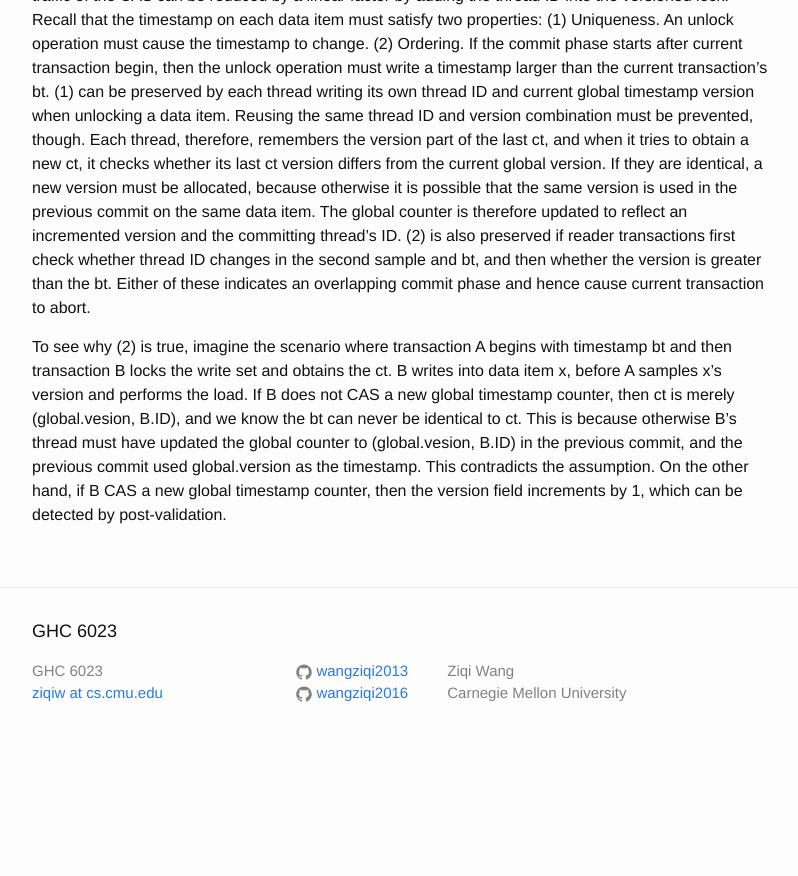
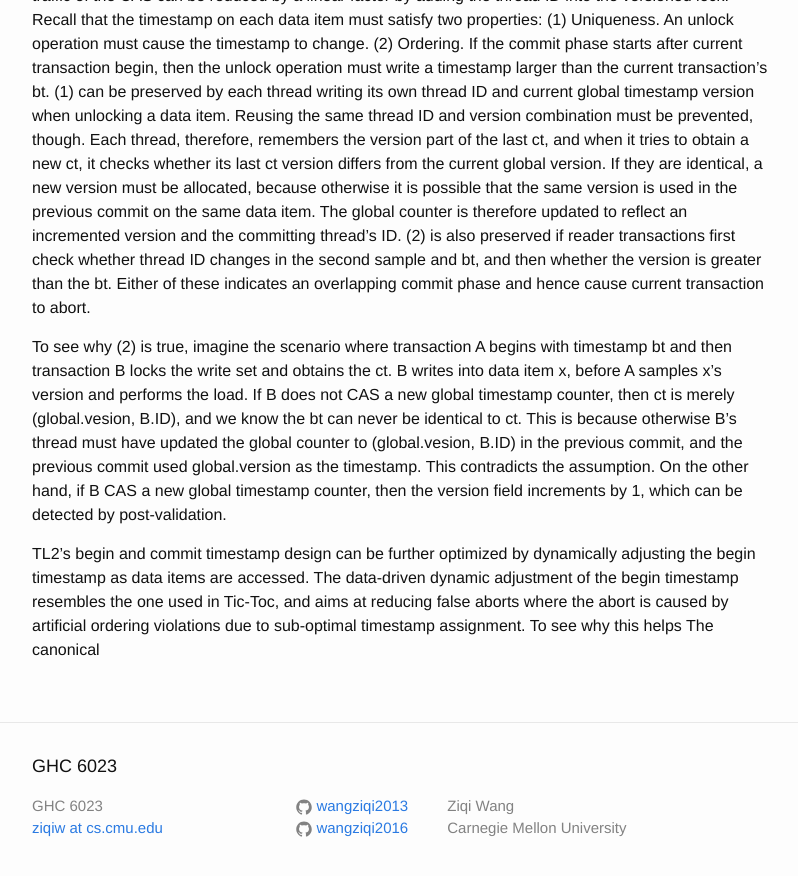
Before and after one commit to wangziqi2013/wangziqi2013.github.io, a Jekyll site: the page built from _posts/2018-03-18-Transactional-Locking-II.markdown, in a window 1280 px wide and 900 px high, scrolled down 3399 px. Shown: the top 876 px of the window, without its empty margins (238-1036 px from the left). Built offline with Jekyll 4.4.1, drawn with Linux system fonts in a browser that asks for light colours; before the commit the page ends 4164 px from its top, so only the background shows below that.

Commit message:
Adding optimization to TL2

```diff
--- a/_posts/2018-03-18-Transactional-Locking-II.markdown
+++ b/_posts/2018-03-18-Transactional-Locking-II.markdown
@@ -154,3 +154,8 @@ identical to ct. This is because otherwise B's thread must have updated the glob
 in the previous commit, and the previous commit used global.version as the timestamp. This contradicts the assumption.
 On the other hand, if B CAS a new global timestamp counter, then the version field increments by 1, which can be detected
 by post-validation.
+
+TL2's begin and commit timestamp design can be further optimized by dynamically adjusting the begin timestamp as data items
+are accessed. The data-driven dynamic adjustment of the begin timestamp resembles the one used in Tic-Toc, and aims at reducing
+false aborts where the abort is caused by artificial ordering violations due to sub-optimal timestamp assignment. To see why this
+helps The canonical
```
